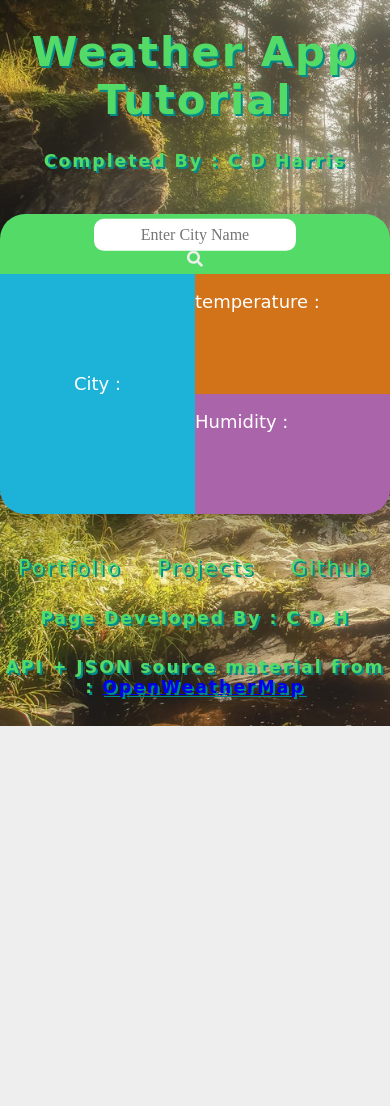
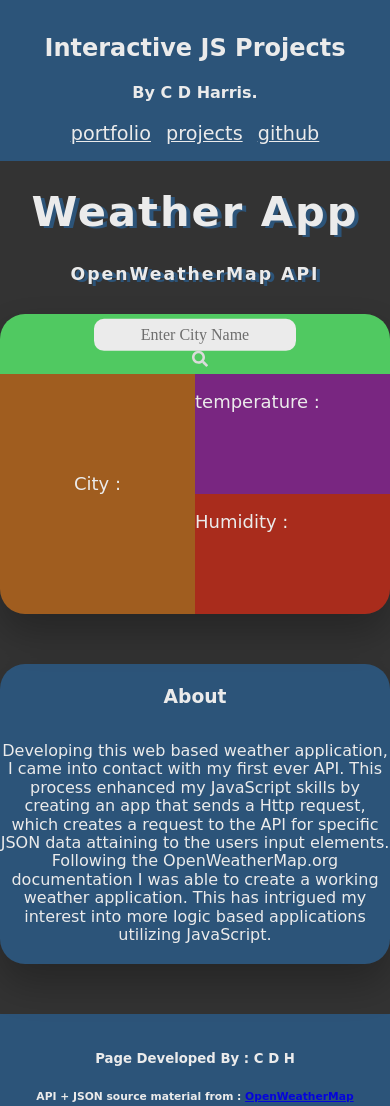
Before and after one commit to bionic-fish/open-weather-app, a plain HTML site: page index.html in a window 390 px wide. Before the commit the page ends 844 px from the top, so only its background shows below. Drawn offline with nearby package versions, Linux system fonts and the light colour scheme; a web font is replaced by a local one.

Commit message:
mobile-version

```diff
--- a/index.html
+++ b/index.html
@@ -10,12 +10,27 @@
     <!-- external libaries -->
     <link rel="stylesheet" href="https://cdnjs.cloudflare.com/ajax/libs/normalize/5.0.0/normalize.min.css">
     <link href="https://fonts.googleapis.com/css?family=ZCOOL+QingKe+HuangYou" rel="stylesheet">
+    <link href="https://fonts.googleapis.com/css?family=Gruppo" rel="stylesheet">
+
 
 </head>
 <body>
+    <div id="topbar">
+            <span class="topbar__left">
+                <h2>Interactive JS Projects</h2>
+                <h4>By C D Harris.</h4>
+            </span>
+
+            <span class="topbar__right">
+                <a href="https://bionic-fish.github.io/">portfolio</a>
+                <a href="https://bionic-fish.github.io/js-interactive/">projects</a>
+                <a href="https://github.com/bionic-fish">github</a>
+            </span>
+        </div>
+
     <div class="main-heading">
-      <h1>Weather App Tutorial<h1>
-        <h5>Completed By : C D Harris</h5>
+      <h1>Weather App<h1>
+        <h5>OpenWeatherMap API</h5>
 
     </div>
     <!-- main container wrapper -->
@@ -65,16 +80,22 @@
     <!-- [div .container] ends here-->
     </div>
 
+    <section>
+        <div class="container section_container">
+            <h3>About</h3>
+            <p>Developing this web based weather application, I came into contact with my first ever API.
+                This process enhanced my JavaScript skills by creating an app that sends a Http request, which
+                creates a request to the API for specific JSON data attaining to the users input elements. Following
+                the OpenWeatherMap.org documentation I was able to create a working weather application. This has
+                intrigued my interest into more logic based applications utilizing JavaScript.
+            </p>
+        </div>
+    </section>
+
     <!-- footer -->
-    <footer class="footer">
-        <div class="flex-links">
-            <a href="">Portfolio</a>
-            <a href="../index.html">Projects</a>
-            <a href="https://github.com/bionic-fish">Github</a>
-        </div>
-
+    <footer id="footer">
         <h5>Page Developed By : C D H</h5>
-        <h5>API + JSON source material from : <a href="https://openweathermap.org/">OpenWeatherMap</a></h5>
+        <h6>API + JSON source material from : <a href="https://openweathermap.org/">OpenWeatherMap</a></h6>
     </footer>
 
     <!-- external directory scripts -->
--- a/js/app.js
+++ b/js/app.js
@@ -7,7 +7,9 @@ let icon = document.getElementById("icon");
 let temperature = document.getElementById("temp");
 let humidity = document.getElementById("humidity-div");
 
+// add event listeners to button
 searchButton.addEventListener("click", findWeatherDetails);
+// provide keyboard functionality for search input field
 searchInput.addEventListener("keyup", enterPressed);
 
 function enterPressed(event) {
@@ -15,7 +17,6 @@ function enterPressed(event) {
         findWeatherDetails();
     }
 }
-
 function findWeatherDetails() {
     if (searchInput.value === "") {
 
@@ -35,7 +36,7 @@ function theResponse(response) {
 
 function httpRequestAsync(url, callback)
 {
-    console.log("hello");
+    console.log("the response works!");
         var httpRequest = new XMLHttpRequest();
         httpRequest.onreadystatechange = () => {
             if (httpRequest.readyState == 4 && httpRequest.status == 200)
--- a/style.css
+++ b/style.css
@@ -1,24 +1,54 @@
 body{
   background-color: #eee;
-  background-image: url(img/weather-bkg.jpg);
+  background: #333;
+  opacity: 0.9;
   background-repeat: no-repeat;
   background-size: cover;
 }
+/* JS Interactive Header + Footer Props */
 
-.main-heading,
-.footer {
+.topbar__left {
+  float: left;
+}
+.topbar__right {
+  float: right;
+}
+#footer {
+  position: absolute;
+  bottom: 0;
+  right: 0;
+  left: 0;
+}
+#topbar,
+#footer {
+    font-family: 'Gruppo', cursive;
+    height: 80px;
+    background-color: rgba(36, 124, 206, 0.5) !important;
+    text-align: center;
+    padding: 15px;
+    color: #fff;
+
+}
+#topbar a {
+    color: #fff;
+    font-size: 1.2em;
+    padding: 5px;
+}
+
+.main-heading {
   text-align: center;
   font-family: 'ZCOOL QingKe HuangYou', cursive;
   letter-spacing: 2px;
-  color: rgb(84, 218, 102);
-  text-shadow: 2px 2px darkcyan;
+  color: #fff;
+  text-shadow: 4px 2px rgba(36, 124, 206, 0.5);
   font-size: 1.3em;
 }
 
 .container{
   width: 500px;
   height: 300px;
-  margin:5vh auto;
+  margin:5px auto;
+  margin-bottom: 50px;
   border-radius: 25px;
   box-shadow: 0 20px 40px 0px rgba(0,0,0,0.3);
   /* position: absolute; */
@@ -34,9 +64,9 @@ body{
 }
 
 #temp, #humidity-div {
-  font-family: "Courier New";
+
   font-weight: bold;
-  font-size: 60px;
+  font-size: 30px;
   color: #fff;
   position: absolute;
   left: 50%;
@@ -55,7 +85,7 @@ body{
 }
 
 #city-name {
-  font-family: "Courier New";
+
   font-size: 20px;
   font-weight: bold;
   color: #fff;
@@ -67,21 +97,21 @@ body{
   font-family: 'ZCOOL QingKe HuangYou', cursive;
 }
 
-#icon {
-  width:50%;
-}
+
 
 #main{
   width: 100%;
   height: 100%;
   position: relative;
 }
-
+#icon {
+  width:50%;
+}
 .city-icon {
   height: 80%;
   width: 50%;
   border-bottom-left-radius: 25px;
-  background-color: rgb(29, 178, 216);
+  background-color: rgba(224, 119, 21, 0.7);
 }
 
 .temperature {
@@ -90,9 +120,9 @@ body{
   top:0%;
   height: 40%;
   width: 50%;
-  background-color: rgb(211, 115, 25);
+  background-color: rgba(163, 32, 175, 0.7);
+
 }
-
 .humidity {
   height: 40%;
   width: 50%;
@@ -100,17 +130,17 @@ body{
   left:50%;
   top:40%;
   border-bottom-right-radius: 25px;
-  background-color: rgb(170, 100, 170);
+  background-color: rgba(238, 42, 16, 0.7);
 }
 
 #search-btn {
   width: 40px;
   height:40px;
   color: #eee;
+  padding-left: 10px;
 }
-
 #search-txt {
-  color: red;
+  color: rgb(84, 218, 102);
   height:30px;
   border-radius: 10px;
   border-style:none;
@@ -119,7 +149,6 @@ body{
   padding-left:1px;
   text-align:center;
 }
-
 .search {
   position: absolute;
   left: 50%;
@@ -128,40 +157,36 @@ body{
   transform:translate(-50%,-50%);
 }
 
-
-
-.footer {
-  position: relative;
-  bottom: 0;
-  left: 0;
-  right: 0;
+/* about section */
+.section_container {
+  display: flex;
+  flex-direction: column;
+  justify-content: center;
+  align-items: center;
   text-align: center;
-}
-.flex-links {
-  display: flex;
-  flex-direction: row;
-}
-.flex-links a {
-  margin: auto;
-  color: rgb(84, 218, 102);
-  transition: all 1s ease-out;
-  text-decoration: none;
-}
-.flex-links a:hover {
-  margin: auto;
-
-  transform: scale(1.1);
-  border-bottom: 4px solid rgb(84, 218, 102);
+  background-color: rgba(36, 124, 206, 0.5);
+  font-family: 'ZCOOL QingKe HuangYou', cursive;
+  color: #fff;
 
 }
 
 @media screen and (max-width: 900px) {
   .container{
     width: 100%;
-    height: 300px;
-
     border-radius: 25px;
     box-shadow: 0 20px 40px 0px rgba(0,0,0,0.3);
+    margin-bottom: 50px;
     /* position: absolute; */
   }
+  #topbar {
+    height: fit-content;
   }
+  #footer {
+    position: relative;
+    bottom: 0;
+    right: 0;
+    left: 0;
+}
+  .topbar__right,
+  .topbar__left {float: none;}
+}
```
Lines whose indentation alone changed are shown as unchanged.
